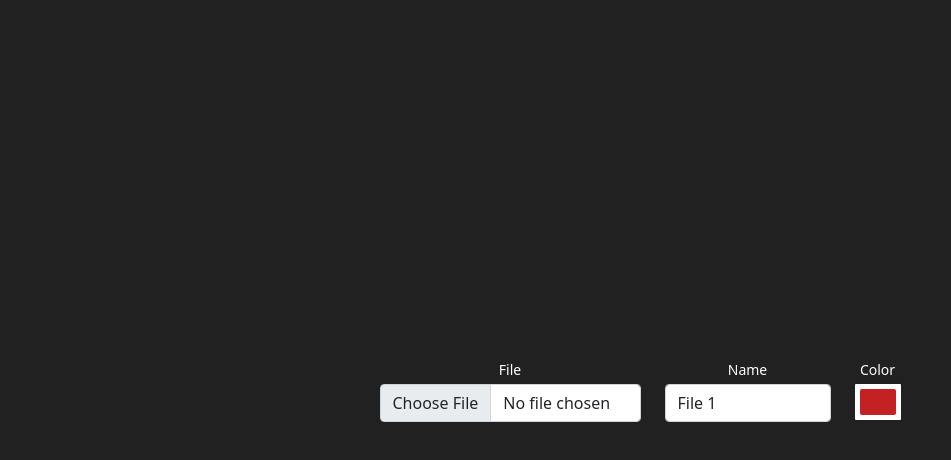
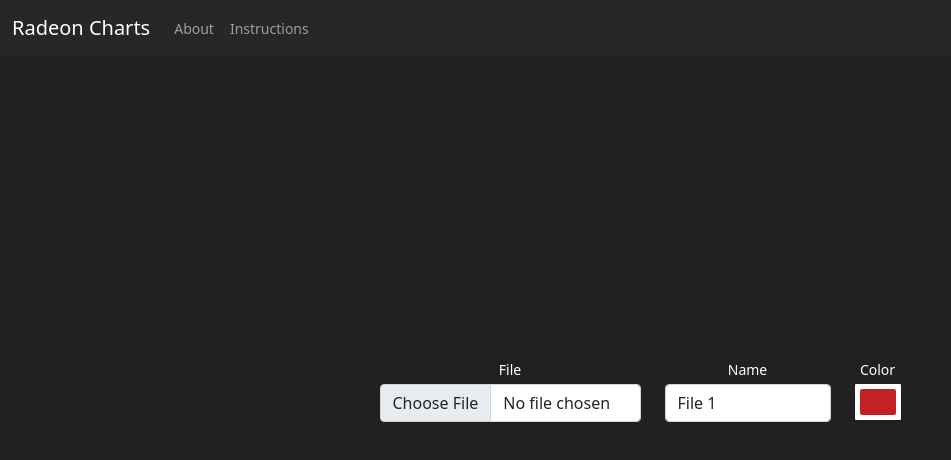
Before and after one commit to RobertToh/radeon-charts, a React (Create React App) app: page / in a window 1280 px wide. Shown: the top 460 px of the page, without its empty margins (0-951 px from the left). Built offline with nearby package versions, Linux system fonts and the light colour scheme.

Commit message:
add basic title bar

```diff
--- a/src/App.css
+++ b/src/App.css
@@ -41,3 +41,16 @@
   right: 0px;
   position: absolute;
 }
+
+.bg-title {
+  background-color: #272727;
+}
+
+.my-modal .modal-content {
+  color: white;
+  background-color: #272727;
+}
+
+.my-modal .modal-footer {
+  border-top:  0;
+}
--- a/src/App.js
+++ b/src/App.js
@@ -1,10 +1,12 @@
 import './App.css';
 import RadeonChart from './RadeonCharts';
+import TitleBar from './TitleBar';
 import 'bootstrap/dist/css/bootstrap.min.css';
 
 function App() {
     return (
         <div className="App">
+            <TitleBar />
             <RadeonChart/>
         </div>
     );
--- /dev/null
+++ b/src/TitleBar.js
@@ -0,0 +1,97 @@
+import React from "react";
+import Navbar from "react-bootstrap/Navbar";
+import Nav from "react-bootstrap/Nav";
+import Modal from "react-bootstrap/Modal";
+import Container from "react-bootstrap/Container";
+import Button from "react-bootstrap/Button"
+
+class TitleBar extends React.Component {
+    constructor(props) {
+        super(props);
+
+        this.state = {
+            aboutShow: false,
+            instShow: false
+        }
+
+        this.handleAboutShow = this.handleAboutShow.bind(this);
+        this.handleAboutClose = this.handleAboutClose.bind(this);
+        this.handleInstShow = this.handleInstShow.bind(this);
+        this.handleInstClose = this.handleInstClose.bind(this);
+    }
+
+    handleAboutShow() {
+        this.setState({aboutShow: true});
+    }
+
+    handleAboutClose() {
+        this.setState({aboutShow: false});
+    }
+
+    handleInstShow() {
+        this.setState({instShow: true});
+    }
+
+    handleInstClose() {
+        this.setState({instShow: false});
+    }
+
+    render() {
+        return(
+            <Navbar bg="title" expand="lg" variant="dark" fixed="top">
+                <Container fluid>
+                    <Navbar.Brand href="/">Radeon Charts</Navbar.Brand>
+                    <Navbar.Toggle aria-controls="basic-navbar-nav" />
+                    <Navbar.Collapse id="basic-navbar-nav">
+                        <Nav className="me-auto">
+                            <Nav.Link onClick={this.handleAboutShow} href="#">About</Nav.Link>
+                            <Nav.Link onClick={this.handleInstShow} href="#">Instructions</Nav.Link>
+                        </Nav>
+                    </Navbar.Collapse>
+
+                    <Modal size="lg" show={this.state.aboutShow} onHide={this.handleAboutClose} centered className="my-modal">
+                        <Modal.Header  closeButton>
+                            <Modal.Title >About</Modal.Title>
+                        </Modal.Header>
+                        <Modal.Body>
+                            Radeon Charts allows you to visualize the performance logs generated by AMD's Radeon Software Adrenalin drivers for AMD GPUs.
+                            <br></br><br></br>
+                                The source code can be found at &nbsp;
+                            <a href="https://github.com/RobertToh/radeon-charts" target="_blank">
+                                https://github.com/RobertToh/radeon-charts
+                            </a>
+                        </Modal.Body>
+                        <Modal.Footer>
+                            <Button variant="outline-light" onClick={this.handleAboutClose}>
+                                Close
+                            </Button>
+                        </Modal.Footer>
+                    </Modal>
+
+                    <Modal size="lg" show={this.state.instShow} onHide={this.handleInstClose} centered className="my-modal">
+                        <Modal.Header closeButton>
+                            <Modal.Title >Instructions</Modal.Title>
+                        </Modal.Header>
+                        <Modal.Body>
+                            Radeon Charts requires an AMD GPU running AMD's Radeon Software Adrenalin drivers. With the drivers, head to the <em>Performance</em> tab
+                            and under <em>Metrics</em> you will be able to start logging data. The data is outputted as a <code>.csv file</code>, which you simply upload to this site.
+                            An example file is provided below.
+                            <br></br><br></br>
+                            <a href="https://www.dropbox.com/s/318y8pkkzk5ccg6/example.CSV?dl=1" target="_blank">
+                                Example CSV Here
+                            </a>
+                        </Modal.Body>
+                        <Modal.Footer>
+                            <Button variant="outline-light" onClick={this.handleInstClose}>
+                                Close
+                            </Button>
+                        </Modal.Footer>
+                    </Modal>
+
+                </Container>
+            </Navbar>
+        )
+    }
+}
+
+export default TitleBar;
```
Also changed, not shown: 1 other file (tests, documents, lock files or other folders).
